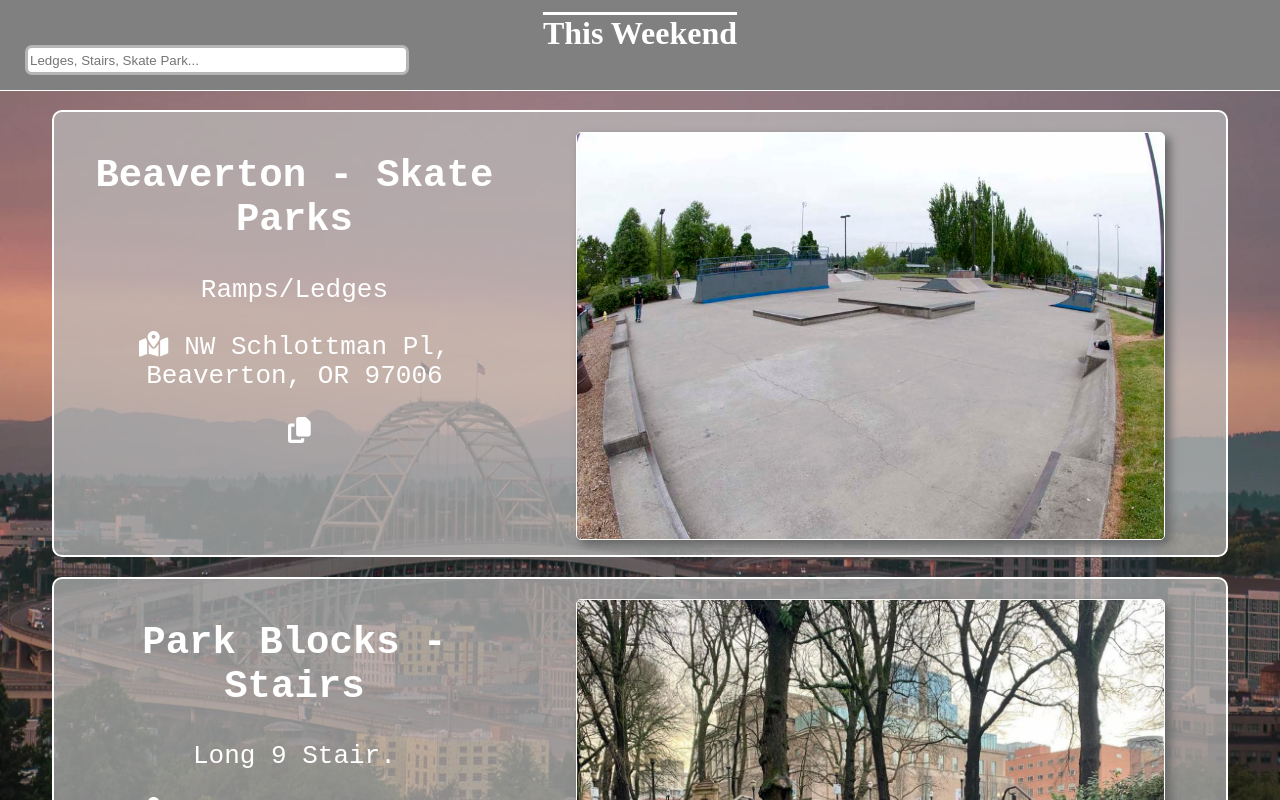
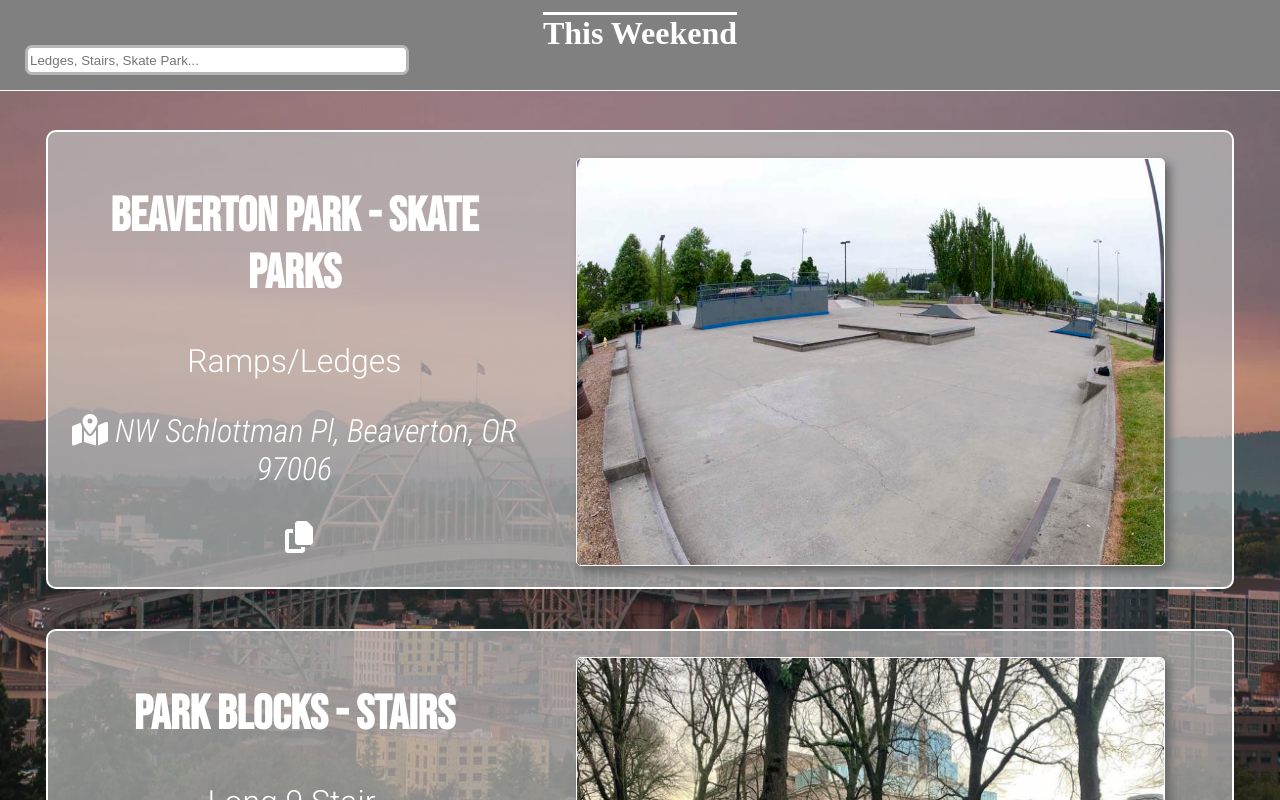
Before and after one commit to PeterwMcClelland/React-This-Weekend, a React (Create React App) app: page / in a window 1280 px wide. Shown: the top 800 px of the page. Built offline with nearby package versions, Linux system fonts and the light colour scheme; a web font is replaced by a local one.

Commit message:
font update

```diff
--- a/src/components/Card.js
+++ b/src/components/Card.js
@@ -22,7 +22,7 @@
 
 
         <h2>{person.name}</h2>
-        <p>{person.info}</p>
+        <p className='spot-info'>{person.info}</p>
         <p className='textarea'>{pin} {person.address} </p>
 
         <div className='copypin' onClick={() => {
--- a/src/data/initialDetails.js
+++ b/src/data/initialDetails.js
@@ -3,7 +3,7 @@
     {
        id: 1,
        imgPath: "./assets/img/beavertonpark.jpeg",
-       name: "Beaverton - Skate Parks",
+       name: "Beaverton Park - Skate Parks",
        info: "Ramps/Ledges",
        address: "NW Schlottman Pl, Beaverton, OR 97006",
     },
--- a/src/index.css
+++ b/src/index.css
@@ -1,5 +1,10 @@
 /* Fonts */
 @import url('https://fonts.googleapis.com/css2?family=Climate+Crisis');
+@import url('https://fonts.googleapis.com/css2?family=Playfair+Display&display=swap');
+@import url('https://fonts.googleapis.com/css2?family=Roboto+Condensed:ital,wght@1,300&display=swap');
+@import url('https://fonts.googleapis.com/css2?family=Roboto:wght@300&display=swap');
+@import url('https://fonts.googleapis.com/css2?family=Roboto:wght@700&display=swap');
+@import url('https://fonts.googleapis.com/css2?family=Bebas+Neue&display=swap');
 
 
 body {
@@ -52,9 +57,9 @@
     color: white;
     font-size: larger;
     border-radius: 10px;
-    margin: 20px auto 20px auto;
+    margin: 40px auto 40px auto;
     width: 90%;
-    padding: 10px;
+    padding: 16px;
     border: 2px solid white;
     text-align: center;
     perspective-origin: center;
@@ -64,7 +69,7 @@
 .column1 {
   float: left;
   width: 40%;
-  font-family: monospace;
+
 
 }
 
@@ -96,8 +101,13 @@
 } */
 
 .card-text {
-  font-family: monospace;
+  font-family: 'Bebas Neue', cursive;
   font-size: xx-large;
+
+}
+
+.spot-info {
+  font-family: 'Roboto', sans-serif;
 }
 
 .searchbar {
@@ -107,6 +117,10 @@
     margin-top: 25px;
     border-radius: 5px;
     border: solid 2px rgb(192, 192, 192);
+}
+
+.textarea {
+  font-family: 'Roboto Condensed', sans-serif;
 }
 
 /* Footer */
```
